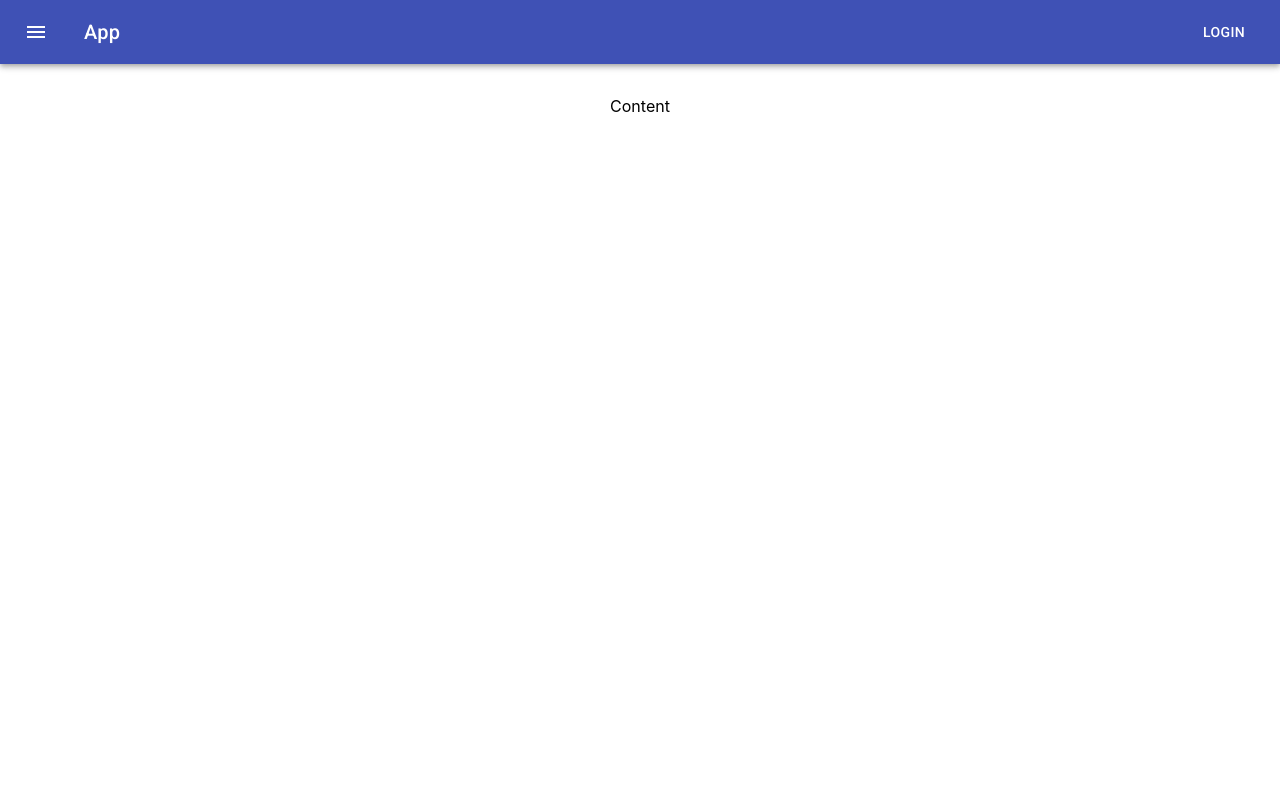
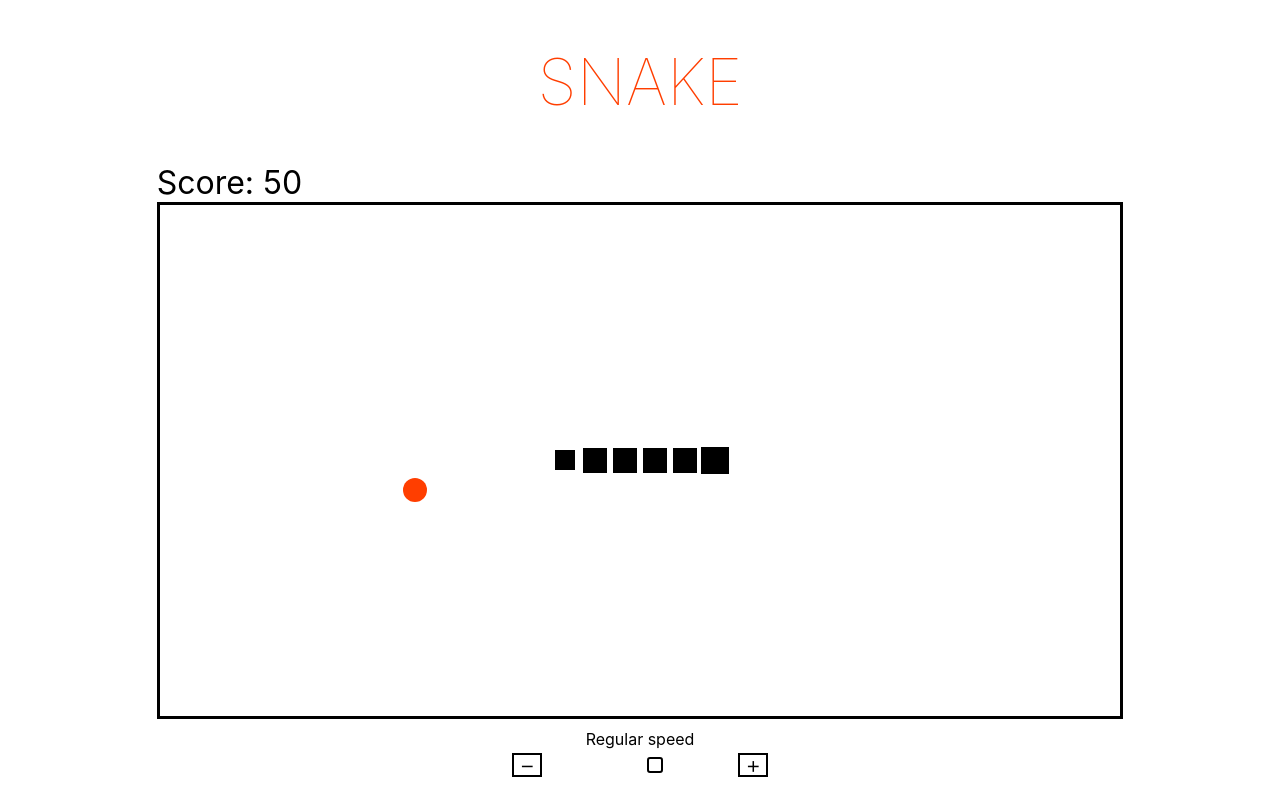
Before and after one commit to ldgit/react-snake, a Svelte app: page / in a window 1280 px wide. Built offline with nearby package versions, Linux system fonts and the light colour scheme.

Commit message:
finished all component styling

```diff
--- a/src/App.tsx
+++ b/src/App.tsx
@@ -1,40 +1,57 @@
 import React, { FunctionComponent } from 'react';
-import AppBar from '@material-ui/core/AppBar';
-import Toolbar from '@material-ui/core/Toolbar';
-import Typography from '@material-ui/core/Typography';
-import Button from '@material-ui/core/Button';
-import IconButton from '@material-ui/core/IconButton';
-import MenuIcon from '@material-ui/icons/Menu';
 import styled from 'styled-components';
+import Field from './Field';
+import Settings from './Settings';
+import Score from './Score';
+import GameOver from './GameOver';
+import { newGame } from './core/newGame';
 
-const Title = styled(Typography)`
-  flex-grow: 1;
+const Main = styled.main`
+  display: flex;
+  flex-direction: column;
+  align-items: center;
+  text-align: center;
 `;
 
-const MenuButton = styled(IconButton)`
-  margin-right: 24px;
+const Game = styled.div`
+  display: flex;
+  flex-direction: column;
+  align-items: flex-start;
 `;
 
-const Main = styled.main`
-  margin-top: 32px;
-  display: flex;
-  justify-content: center;
+const StyledScore = styled.span`
+  font-size: 2rem;
+`;
+
+const Title = styled.h1`
+  color: #ff3e00;
+  text-transform: uppercase;
+  font-size: 8vh;
+  font-weight: 100;
 `;
 
 const App: FunctionComponent = () => {
+  const gameState = newGame();
+
   return (
-    <div>
-      <AppBar position="sticky">
-        <Toolbar>
-          <MenuButton edge="start" color="inherit" aria-label="menu">
-            <MenuIcon />
-          </MenuButton>
-          <Title variant="h6">App</Title>
-          <Button color="inherit">Login</Button>
-        </Toolbar>
-      </AppBar>
-      <Main>Content</Main>
-    </div>
+    <Main>
+      <Title>Snake</Title>
+      <Game>
+        <StyledScore>
+          <Score current={50} />
+        </StyledScore>
+        <Field gameState={gameState} />
+      </Game>
+      <Settings delay={6} />
+      {false && (
+        <GameOver
+          onNewGameClick={() => {
+            console.log('');
+          }}
+          finalScore={0}
+        />
+      )}
+    </Main>
   );
 };
 
--- /dev/null
+++ b/src/Field.tsx
@@ -0,0 +1,78 @@
+import React, { FunctionComponent } from 'react';
+import styled from 'styled-components';
+import { GameState, Square } from './core/types';
+import { HEIGHT, WIDTH } from './core/utils';
+
+const EmptySquare = styled.div`
+  width: 3.4vh;
+  height: 3.4vh;
+`;
+
+const SnakeSquare = styled(EmptySquare)`
+  background-color: black;
+`;
+
+const SnakeHead = styled(SnakeSquare)`
+  width: 3.4vh;
+  height: 3.4vh;
+`;
+
+const SnakeTrunk = styled(SnakeSquare)`
+  width: 3.1vh;
+  height: 3.1vh;
+`;
+
+const SnakeTail = styled(SnakeSquare)`
+  width: 2.5vh;
+  height: 2.5vh;
+`;
+
+const FoodSquare = styled(EmptySquare)`
+  background-color: #ff3e00;
+  border-radius: 50%;
+  width: 3vh;
+  height: 3vh;
+`;
+
+const FieldSquare: FunctionComponent<{ square: Square }> = ({ square }) => {
+  if (square?.type === 'snake') {
+    switch (square.bodyPart) {
+      case 'head':
+        return <SnakeHead />;
+      case 'trunk':
+        return <SnakeTrunk />;
+      case 'tail':
+        return <SnakeTail />;
+    }
+  }
+
+  if (square?.type === 'food') {
+    return <FoodSquare />;
+  }
+
+  return <EmptySquare />;
+};
+
+const SnakeBox = styled.div`
+  display: grid;
+  grid-template-columns: repeat(${WIDTH}, 3.6vh);
+  grid-template-rows: repeat(${HEIGHT}, 3.6vh);
+  place-items: center center;
+  gap: 0.15vh 0.15vh;
+  padding: 0.15vh;
+  border: 3px solid black;
+  font-family: -apple-system, BlinkMacSystemFont, 'Segoe UI', Roboto, Oxygen-Sans, Ubuntu, Cantarell,
+    'Helvetica Neue', sans-serif;
+`;
+
+const Field: FunctionComponent<{ gameState: GameState }> = ({ gameState }) => {
+  const renderedField = gameState.field.map((row, rowIndex) => {
+    return row.map((square, columnIndex) => (
+      <FieldSquare key={`${rowIndex}${columnIndex}`} square={square} />
+    ));
+  });
+
+  return <SnakeBox>{renderedField}</SnakeBox>;
+};
+
+export default Field;
--- /dev/null
+++ b/src/GameOver.tsx
@@ -0,0 +1,66 @@
+import React, { FunctionComponent } from 'react';
+import styled from 'styled-components';
+
+const Overlay = styled.div`
+  display: flex;
+  align-items: center;
+  justify-content: center;
+  flex-direction: column;
+  opacity: 0.9;
+  background-color: black;
+  position: fixed;
+  width: 100%;
+  height: 100%;
+  top: 0px;
+  left: 0px;
+  z-index: 1000;
+
+  h1 {
+    color: white;
+  }
+
+  p {
+    color: #ff3e00;
+    text-transform: uppercase;
+    font-size: 6vh;
+  }
+
+  button {
+    position: relative;
+    border-style: none;
+    border-radius: 0.4rem;
+    width: 180px;
+    height: 3.5rem;
+    background-color: #ff3e00;
+    color: white;
+    font-size: 1rem;
+    font-weight: bold;
+    padding: 8px 22px;
+    text-transform: uppercase;
+  }
+
+  button:hover {
+    background-color: #ff4000c5;
+    cursor: pointer;
+  }
+
+  button:active {
+    background-color: #ff3e00;
+    cursor: pointer;
+  }
+`;
+
+const GameOver: FunctionComponent<{ onNewGameClick: () => void; finalScore: number }> = ({
+  onNewGameClick,
+  finalScore,
+}) => {
+  return (
+    <Overlay>
+      <h1>Game over</h1>
+      <p>Final score: {finalScore}</p>
+      <button onClick={onNewGameClick}> New game </button>
+    </Overlay>
+  );
+};
+
+export default GameOver;
--- /dev/null
+++ b/src/Score.tsx
@@ -0,0 +1,11 @@
+import React, { FunctionComponent } from 'react';
+
+const Score: FunctionComponent<{ current: number }> = ({ current }) => {
+  return (
+    <>
+      Score: <span>{current}</span>
+    </>
+  );
+};
+
+export default Score;
--- /dev/null
+++ b/src/Settings.tsx
@@ -0,0 +1,111 @@
+import React, { FunctionComponent } from 'react';
+import styled from 'styled-components';
+import { speedMap, getDefaultSpeed } from './core/speedLevels';
+
+const Controls = styled.div`
+  margin-top: 10px;
+  display: flex;
+  flex-direction: column;
+  align-items: center;
+  justify-content: flex-start;
+  height: 50px;
+  min-width: 500px;
+
+  /* BEGIN Apply styles that allow us to customize range input */
+  input[type='range'] {
+    -webkit-appearance: none;
+    width: 15vw; /* Specific width is required for Firefox. */
+    background: transparent; /* Otherwise white in Chrome */
+  }
+
+  input[type='range']::-webkit-slider-thumb {
+    -webkit-appearance: none;
+  }
+
+  input[type='range']:focus {
+    outline: none; /* Removes the blue border. You should probably do some kind of focus styling for accessibility reasons though. */
+  }
+
+  input[type='range']::-ms-track {
+    width: 100%;
+    cursor: pointer;
+
+    /* Hides the slider so custom styles can be added */
+    background: transparent;
+    border-color: transparent;
+    color: transparent;
+  }
+  /* END Apply styles that allow us to customize range input */
+
+  /* Special styling for WebKit/Blink */
+  input[type='range']::-webkit-slider-thumb {
+    -webkit-appearance: none;
+    border: 2px solid #000000;
+    height: 16px;
+    width: 16px;
+    border-radius: 3px;
+    background: #ffffff;
+    cursor: pointer;
+  }
+
+  /* All the same stuff for Firefox */
+  input[type='range']::-moz-range-thumb {
+    border: 2px solid #000000;
+    height: 16px;
+    width: 16px;
+    border-radius: 3px;
+    background: #ffffff;
+    cursor: pointer;
+  }
+
+  input[type='range']:focus {
+    outline: none; /* Removes the blue border. You should probably do some kind of focus styling for accessibility reasons though. */
+  }
+
+  input[type='range']::-ms-track {
+    width: 100%;
+    cursor: pointer;
+
+    /* Hides the slider so custom styles can be added */
+    background: transparent;
+    border-color: transparent;
+    color: transparent;
+  }
+
+  button {
+    border: 2px solid black;
+    background-color: white;
+    height: 24px;
+    font-weight: bold;
+    font-size: 14px;
+  }
+
+  button:hover {
+    background-color: black;
+    color: white;
+  }
+`;
+
+const SpeedControl = styled.div`
+  display: flex;
+  margin-top: 4px;
+`;
+
+const Settings: FunctionComponent<{ delay: number }> = ({ delay }) => {
+  let speed = getDefaultSpeed();
+  // delay = speedMap[speed].delay;
+  return (
+    <Controls>
+      <span>{speedMap[speed].description}</span>
+      <SpeedControl>
+        <button onClick={() => (speed > 0 ? (speed -= 1) : null)}>&#xFF0D;</button>
+        <input type="range" value={speed} min="0" max={speedMap.length - 1} step="1" />
+        <button onClick={() => (speed < speedMap.length - 1 ? (speed += 1) : null)}>
+          &#xFF0B;
+        </button>
+      </SpeedControl>
+    </Controls>
+  );
+};
+
+export default Settings;
--- a/src/core/newGame.js
+++ b/src/core/newGame.ts
@@ -1,7 +1,8 @@
 import { WIDTH, HEIGHT, STARTING_ROW, createEmptyField, generateFoodCoordinates } from './utils';
 import { snakeHead, snakeTail, snakeTrunk, food } from './squares';
+import { GameState } from './types';
 
-export function newGame(seed = Math.floor(Math.random() * 10000000)) {
+export function newGame(seed = Math.floor(Math.random() * 10000000)): GameState {
   const field = createEmptyField(WIDTH, HEIGHT);
   field[STARTING_ROW][13] = snakeTail();
   field[STARTING_ROW][14] = snakeTrunk({ index: 3 });
--- /dev/null
+++ b/src/core/types.ts
@@ -0,0 +1,15 @@
+export interface Square {
+  type: string;
+  bodyPart?: 'tail' | 'head' | 'trunk';
+  index?: number;
+  id: string;
+}
+
+export interface GameState {
+  field: Array<Array<Square>>;
+  direction: string;
+  snakeSize: number;
+  foodConsumed: boolean;
+  gameOver: boolean;
+  score: number;
+}
```
Also changed, not shown: 1 other file (tests, documents, lock files or other folders).
